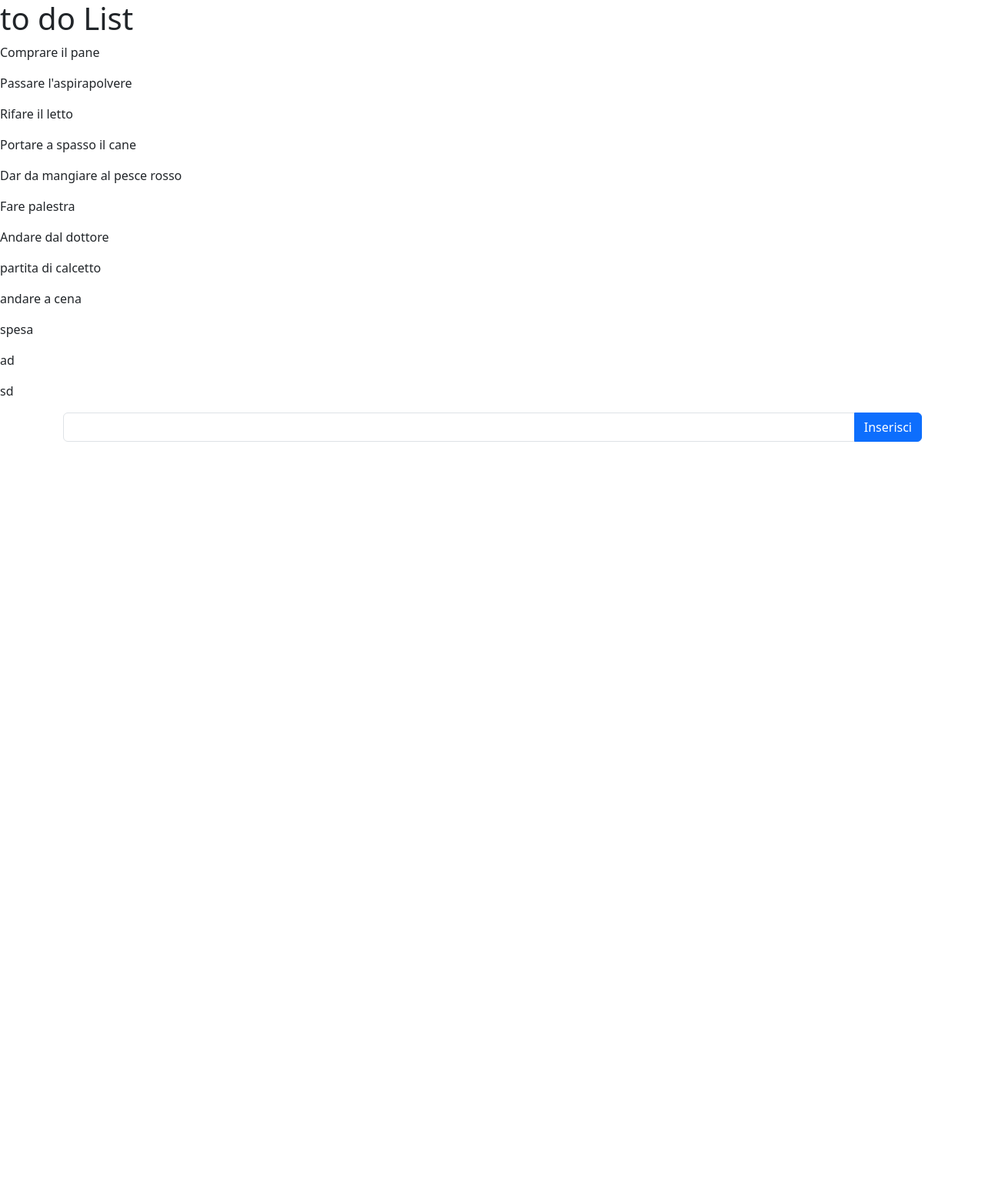
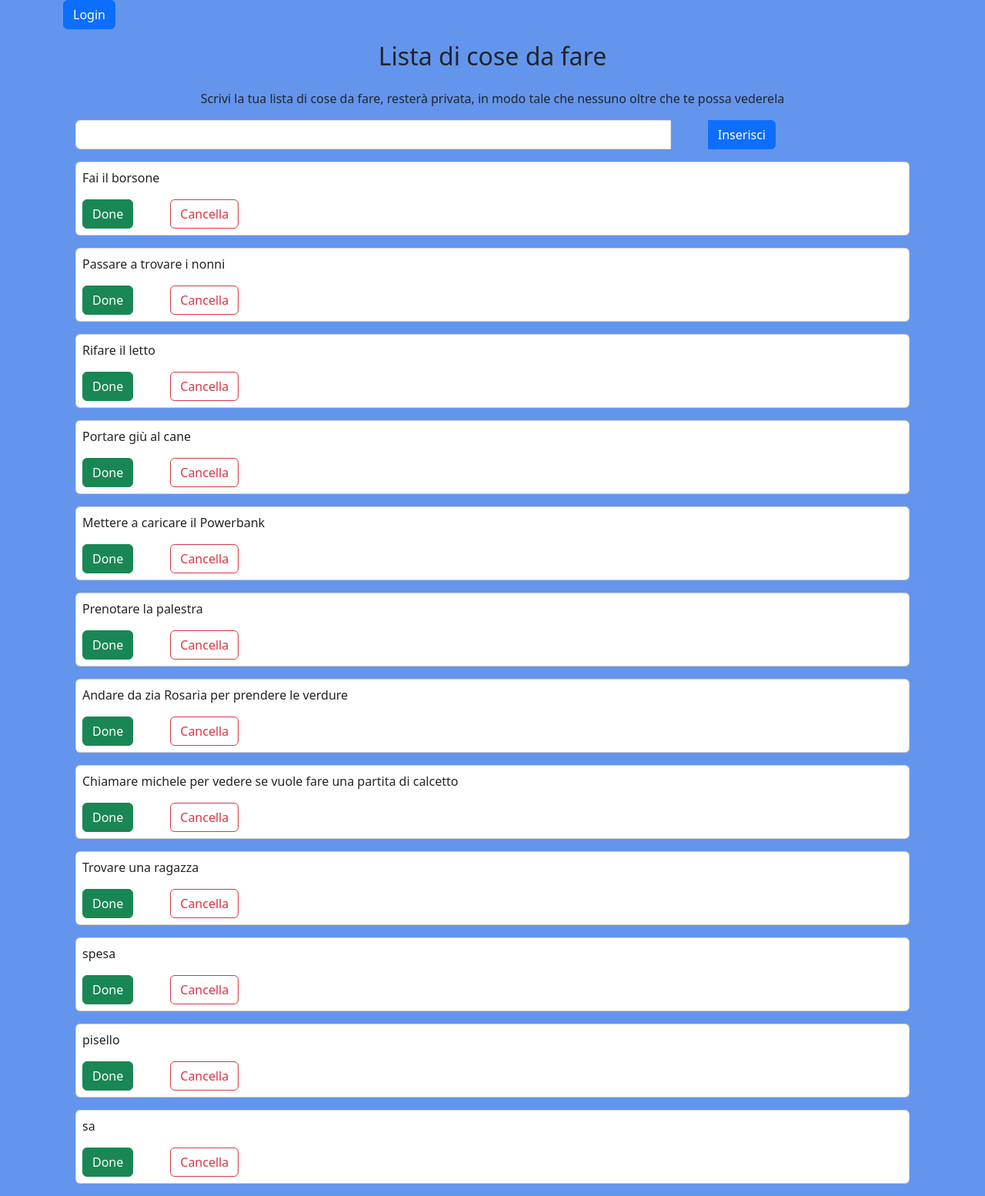
Before and after one commit to vitodepi16/php-todo-list-json, a PHP site: page / in a window 1280 px wide. Shown: the whole page at 77% size. Before the commit the page ends 574 px from the top, so only its background shows below. Run offline with PHP 8.4, Linux system fonts and the light colour scheme; some libraries are stand-ins or nearby versions.

Commit message:
change style + try to add option to delete/complete task

```diff
--- a/data.json
+++ b/data.json
@@ -1 +1 @@
-["Comprare il pane","Passare l'aspirapolvere","Rifare il letto","Portare a spasso il cane","Dar da mangiare al pesce rosso","Fare palestra","Andare dal dottore","","partita di calcetto","andare a cena","spesa","ad","sd"]
+["Fai il borsone","Passare a trovare i nonni","Rifare il letto","Portare gi\u00f9 al cane","Mettere a caricare il Powerbank","Prenotare la palestra","Andare da zia Rosaria per prendere le verdure","Chiamare michele per vedere se vuole fare una partita di calcetto","Trovare una ragazza","spesa","pisello","sa"]
--- a/index.php
+++ b/index.php
@@ -14,25 +14,51 @@
     <link href="https://cdn.jsdelivr.net/npm/bootstrap@5.3.0-alpha3/dist/css/bootstrap.min.css" rel="stylesheet" integrity="sha384-KK94CHFLLe+nY2dmCWGMq91rCGa5gtU4mk92HdvYe+M/SXH301p5ILy+dN9+nJOZ" crossorigin="anonymous">
     <script src="https://cdn.jsdelivr.net/npm/axios@1.1.2/dist/axios.min.js"></script>
     <script src="https://unpkg.com/vue@3/dist/vue.global.js"></script>
+    <link rel="stylesheet" href="./style/style.css">
     <title>To do Lit</title>
 </head>
 
 <body>
     <div id="app">
-        <h1>{{title}}</h1>
+        <div class="container">
+            <div class="header">
+                <div>
+                    <button class="btn btn-primary d-flex justify-content-end ">Login</button>
+                </div>
 
-        <p v-for="(todo,index) in todoList">{{todo}}</p>
+                <h1 class="text-center fs-2 p-3">{{title}}</h1>
+                <p class="fs-6 text-center fw-light  ">Scrivi la tua lista di cose da fare, resterà privata, in modo tale che nessuno oltre che te possa vederela</p>
+            </div>
 
-        <div class="container">
             <div class="row">
-                <div class="col-lg-12">
+                <div class="col-12 col-lg-10 col-md-6 col-sm-3">
                     <div class="input-group">
-                        <input @keyup.enter="updateList" type="text" v-model="todoItem" class="form-control" name="" id="">
-                        <button class="btn btn-primary" id="button-add" @click="updateList">Inserisci </button>
+                        <input @keyup.enter="updateList" type="text" v-model="todoItem" class="form-control ms-3" name="" id="">
+                        <button class="btn btn-primary ms-5" id="button-add" @click="updateList">Inserisci </button>
                     </div>
                 </div>
             </div>
+            <div class="zone-list d-flex justify-content-between  ">
+                <div class="col">
+                    <div v-for="(todo,index) in todoList" @click="completedAction(index)" :class="todoItem.done ? 'text-decoration-line-through': '' " class="p-2
+                      fs-6 m-3 card card-title">
+                        <p> {{todo}}</p>
+                        <div class="card-link"><button class="btn btn-success">Done</button>
+                            <button @click.stop="deleteItem(index)" class="btn btn-outline-danger ms-5">Cancella</button>
+                        </div>
+                    </div>
+
+                </div>
+
+
+            </div>
+
         </div>
+
+
+
+
+
 
     </div>
     <script src="https://cdn.jsdelivr.net/npm/bootstrap@5.3.0-alpha3/dist/js/bootstrap.bundle.min.js" integrity="sha384-ENjdO4Dr2bkBIFxQpeoTz1HIcje39Wm4jDKdf19U8gI4ddQ3GYNS7NTKfAdVQSZe" crossorigin="anonymous"></script>
--- a/js/script.js
+++ b/js/script.js
@@ -2,7 +2,7 @@ const { createApp } = Vue;
 createApp({
   data() {
     return {
-      title: "to do List",
+      title: "Lista di cose da fare",
       todoList: [],
       apiUrl: "server.php",
       todoItem: "",
@@ -30,6 +30,12 @@ createApp({
           this.todoItem = "";
         });
     },
+    deleteItem(index) {
+      this.todoList.splice(index, 1);
+    },
+    completedAction(index) {
+      this.todoList[index].done = !this.todoList[index].done;
+    },
   },
   mounted() {
     this.readlist();
--- /dev/null
+++ b/style/style.css
@@ -0,0 +1,6 @@
+body{
+    background-color: cornflowerblue;
+}
+.done{
+    text-decoration: line-through;
+}
```
